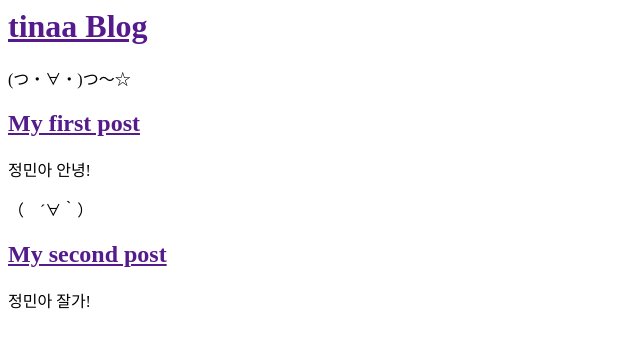
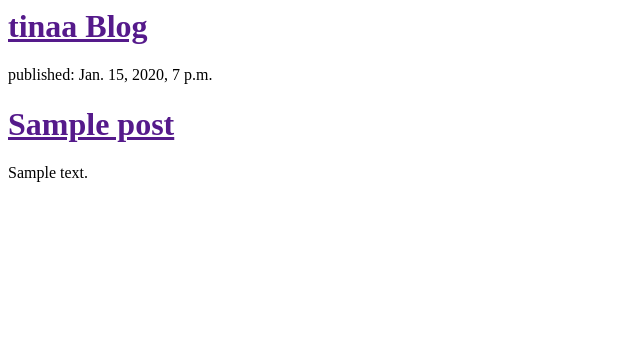
Before and after one commit to adg7890/my-zero-blog, a Django app: template bloh/templates/bloh/post_list.html in a window 1280 px wide. Shown: the top 348 px of the page, without its empty margins (0-640 px from the left). Run offline with Django 3.2, Linux system fonts and the light colour scheme; the template is opened without the code that fills it: values that come from a table or form of the project are taken from there, others are empty; tables that the repository leaves empty hold one stand-in row (values such as "Sample post").

Commit message:
Modified templates to display posts from database.

```diff
--- a/bloh/templates/bloh/post_list.html
+++ b/bloh/templates/bloh/post_list.html
@@ -7,16 +7,12 @@
             <h1><a href="">tinaa Blog</a></h1>
         </div>
 
-        <div>
-            <p>(つ・∀・)つ〜☆</p>
-            <h2><a href="">My first post</a></h2>
-            <p>정민아 안녕!</p>
-        </div>
-
-        <div>
-            <p>（　´∀｀）</p>
-            <h2><a href="">My second post</a></h2>
-            <p>정민아 잘가!</p>
-        </div>
+        {% for post in posts %}
+            <div>
+                <p>published: {{ post.published_date }}</p>
+                <h1><a href="">{{ post.title }}</a></h1>
+                <p>{{ post.text|linebreaksbr }}</p>
+            </div>
+        {% endfor %}
 	</body>
 </html>
--- a/bloh/views.py
+++ b/bloh/views.py
@@ -1,5 +1,7 @@
 from django.shortcuts import render
+from django.utils import timezone
+from .models import Post
 
-# Create your views here.
 def post_list(request):
-	return render(request, 'bloh/post_list.html', {})
+    posts = Post.objects.filter(published_date__lte=timezone.now()).order_by('published_date')
+    return render(request, 'bloh/post_list.html', {'posts': posts})
```
